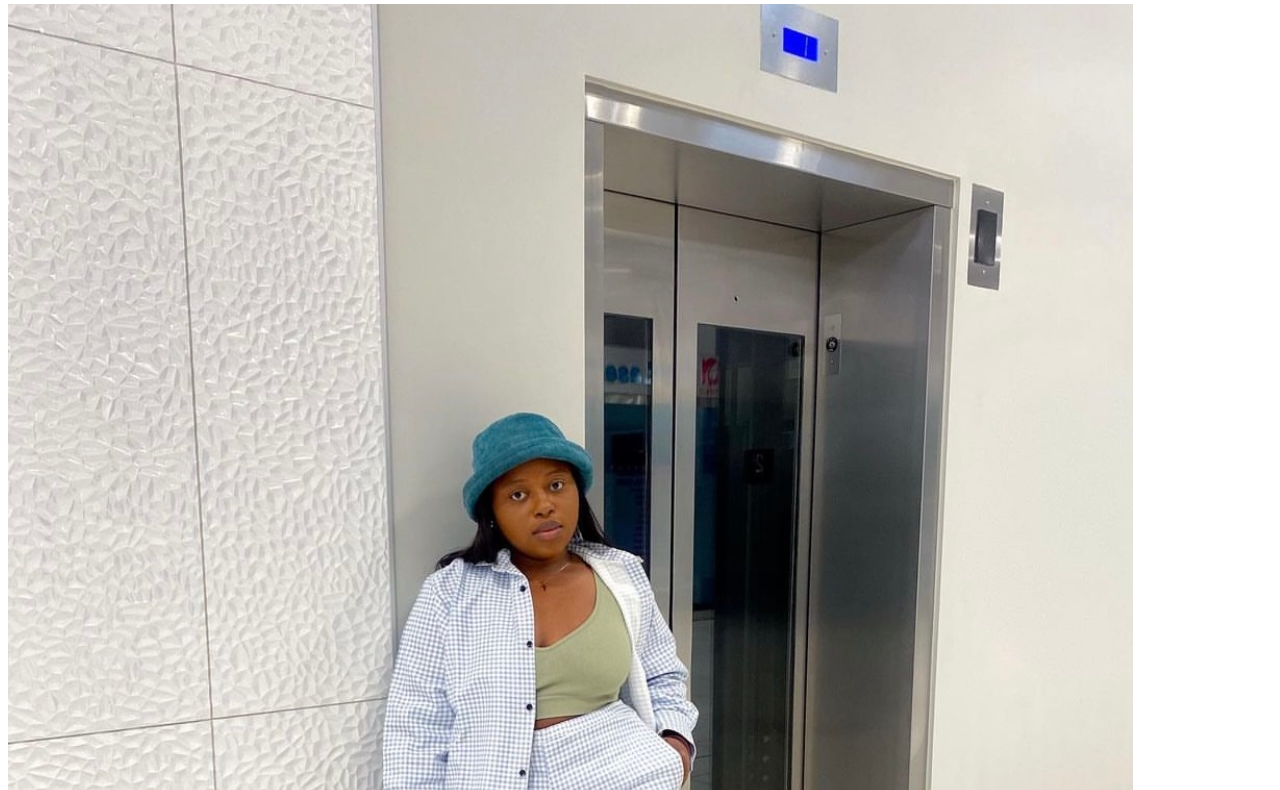
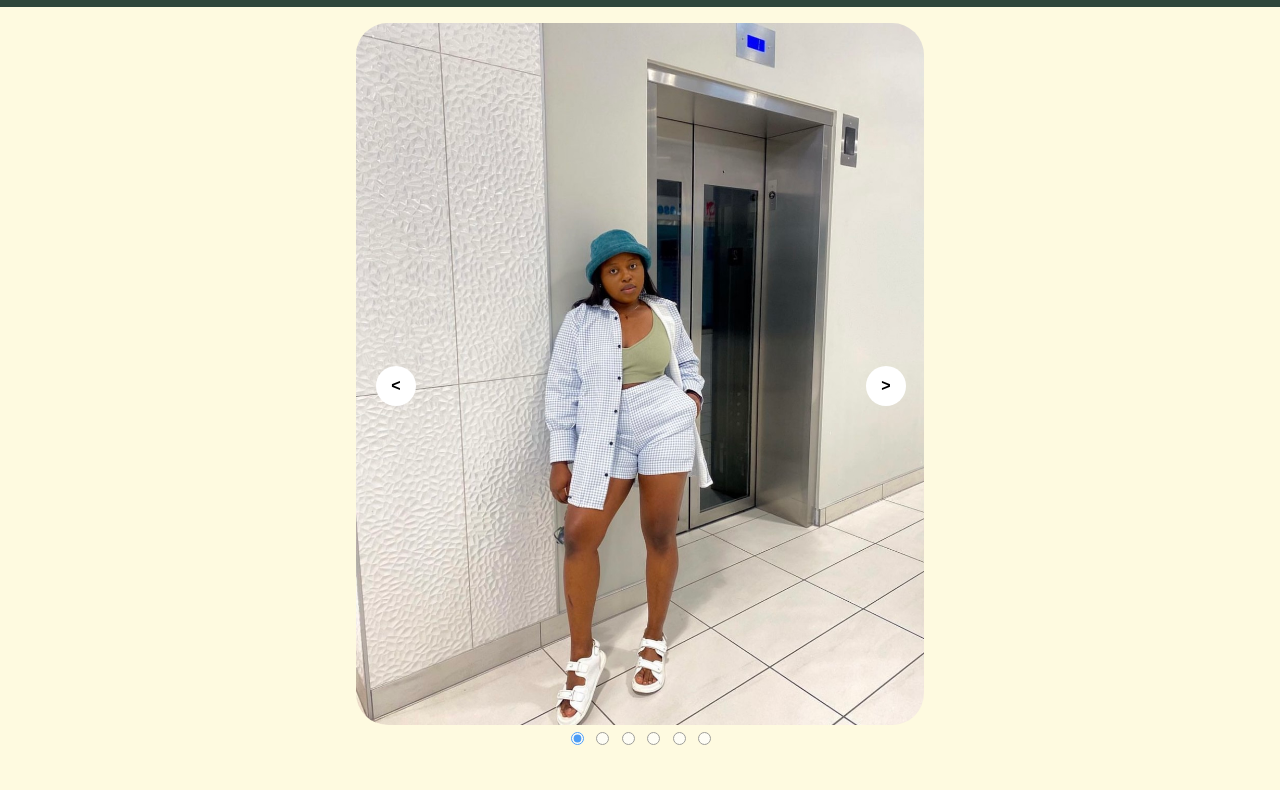
Before and after one commit to Achele/Carousel-project, a plain HTML site: page index.html in a window 1280 px wide. Shown: the part 77-867 px from the top of the page. Drawn offline with Linux system fonts and the light colour scheme.

Commit message:
Update index.html

```diff
--- a/index.html
+++ b/index.html
@@ -4,7 +4,8 @@
     <meta charset="UTF-8" />
     <meta http-equiv="X-UA-Compatible" content="IE=edge" />
     <meta name="viewport" content="width=device-width, initial-scale=1.0" />
-    <title>Document</title>
+    <title>Carousel Project</title>
+    <link rel="stylesheet" href="style.css" />
   </head>
   <body>
     <header>
```
